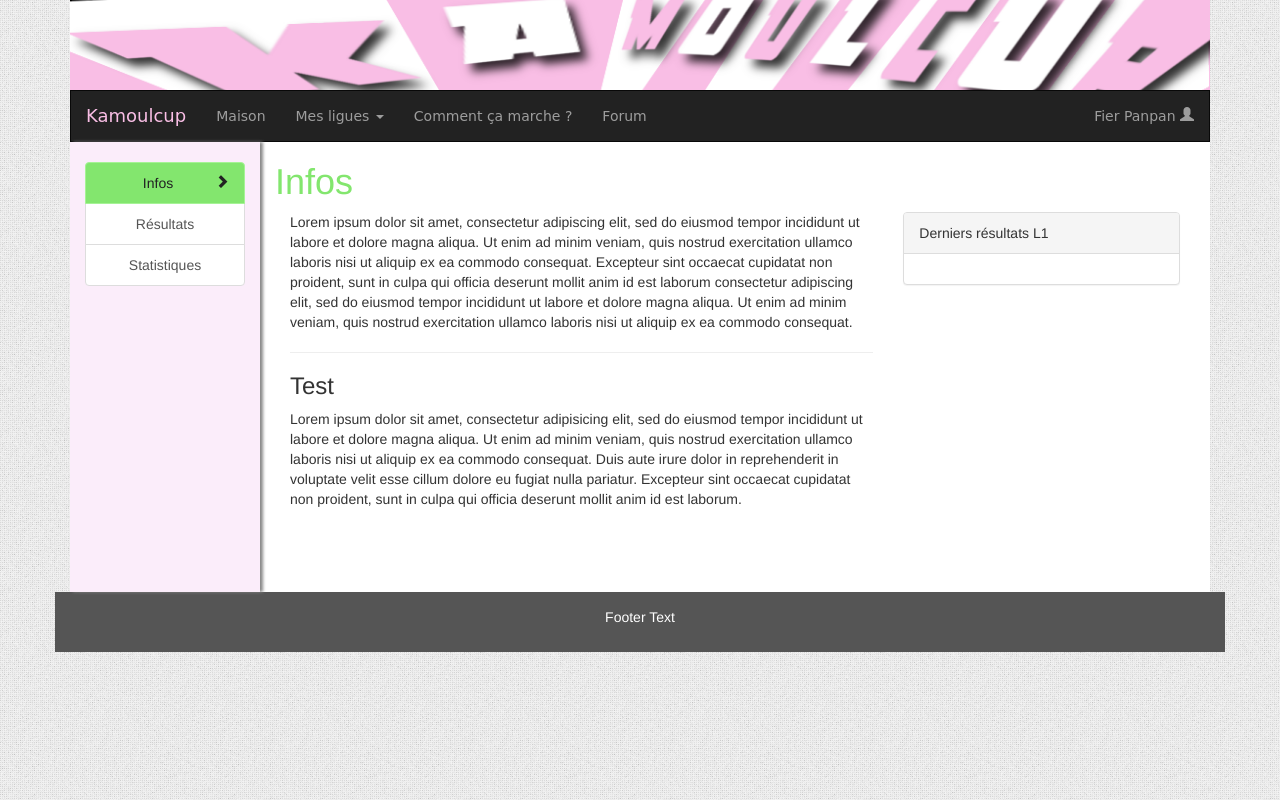
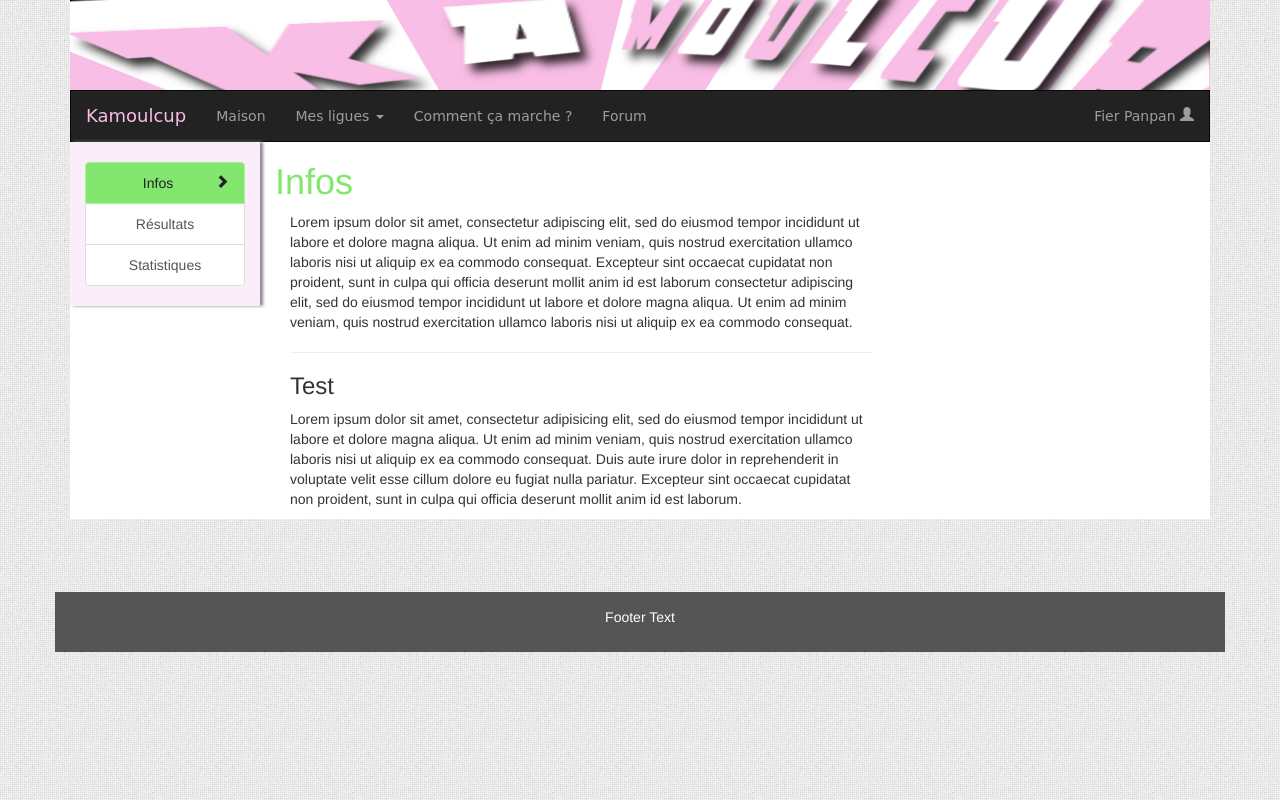
Before and after one commit to matthieucham/nioukamoulcup, a Django app: page / in a window 1280 px wide. Run offline with Django 3.2, Linux system fonts and the light colour scheme; data that the repository does not hold is empty; some libraries are stand-ins or nearby versions; some web fonts are replaced.

Commit message:
improvements bof

```diff
--- a/game/static/game/css/kcup.css
+++ b/game/static/game/css/kcup.css
@@ -1,5 +1,9 @@
 body {
 	background: url(../images/squairy_light.png) repeat;
+}
+
+.wrapper {
+        min-height: 450px;
 }
 
 .navbar {
@@ -33,6 +37,11 @@ body {
     color: #83e66e;
 }
 
+#rightcol .smallbox-title {
+    background-color: #fbedfa;
+    font-weight: bold;
+}
+
 
 .hover-active {
     display: none;
@@ -54,7 +63,7 @@ body {
 }
 
         /* Set height of the grid so .sidenav can be 100% (adjust as needed) */
-        .row.content {height: 450px}
+        .row.content {height: 100%}
 
         /* Set gray background color and 100% height */
         .sidenav {
--- a/game/templates/game/game_base_2cols.html
+++ b/game/templates/game/game_base_2cols.html
@@ -2,10 +2,10 @@
 {% load static %}
 
 {% block row-content %}
-        <div class="col-sm-8">
+        <div id="centercol" class="col-sm-8">
             {% block content-center %}{% endblock content-center %}
         </div>
-        <div class="col-sm-4">
+        <div id="rightcol" class="col-sm-4 text-center small">
             {% block content-right %}{% endblock content-right %}
         </div>
 </div>
--- a/game/templates/game/home.html
+++ b/game/templates/game/home.html
@@ -33,5 +33,5 @@
  {% comment %}
     {% get_recent_entries 3 'game/home/zinnia_recent_articles_list.html' %}
  {% endcomment %}
- {% last_journees 2 %}
+ {% last_journees %}
 {% endblock content-right %}
--- a/game/templates/game/skeleton.html
+++ b/game/templates/game/skeleton.html
@@ -60,7 +60,7 @@
     </nav>
 </div>
 
-<div class="container text-center">
+<div class="container wrapper text-center">
     <div class="row content">
         {% block content%}{% endblock content %}
     </div>
--- a/game/templates/game/tags/l1results_last_journees.html
+++ b/game/templates/game/tags/l1results_last_journees.html
@@ -1,17 +1,20 @@
 {% load l1results %}
 {% load i18n %}
-<div class="panel panel-default">
-    <div class="panel-heading">Derniers résultats L1</div>
-    <div class="panel-body">
-        {% for journee in journees %}
-            <p>Journée {{ journee.numero }}</p>
-            <ul>
+
+<div class="panel-group">
+    {% for journee in journees %}
+        <div class="panel panel-default">
+            <div class="panel-heading smallbox-title">Journée {{ journee.numero }}<br/>
+                <small>{{ journee|journee_dates:'d M Y' }}</small>
+            </div>
+            <div class="list-group">
                 {% for r in journee.rencontres.all %}
-                    <li>
-                        {% rencontre_score r %}
-                    </li>
+                    {% rencontre_score r %}
                 {% endfor %}
-            </ul>
-        {% endfor %}
-    </div>
+            </div>
+            <div class="panel-footer">
+                <a href="#">Tous les résultats</a>
+            </div>
+        </div>
+    {% endfor %}
 </div>
--- a/game/templates/game/tags/l1results_rencontre_score.html
+++ b/game/templates/game/tags/l1results_rencontre_score.html
@@ -1,2 +1,2 @@
-<a href="#">{{ club_dom }}&nbsp; <strong>{{ score_dom }}
+<a href="#" class="list-group-item">{{ club_dom }}&nbsp; <strong>{{ score_dom }}
     -{{ score_ext }}</strong>&nbsp;{{ club_ext }}</a>
--- a/game/templatetags/l1results.py
+++ b/game/templatetags/l1results.py
@@ -1,6 +1,7 @@
 __author__ = 'mgrandrie'
 import operator
 from django import template
+from django.template import defaultfilters
 from ligue1 import models as l1models
 
 register = template.Library()
@@ -27,3 +28,13 @@ def last_journees(nb=1):
     """
     journees = l1models.Journee.objects.order_by('-fin')[:nb]
     return {'journees': sorted(journees, key=operator.attrgetter('fin'))}
+
+
+@register.filter()
+def journee_dates(journee, pattern=None):
+    if journee.debut == journee.fin:
+        return defaultfilters.date(journee.debut, pattern)
+    else:
+        sep_char = '-'
+        return '%s %s %s' % (defaultfilters.date(journee.debut, pattern), sep_char, defaultfilters.date(journee.fin,
+                                                                                                        pattern))
```
